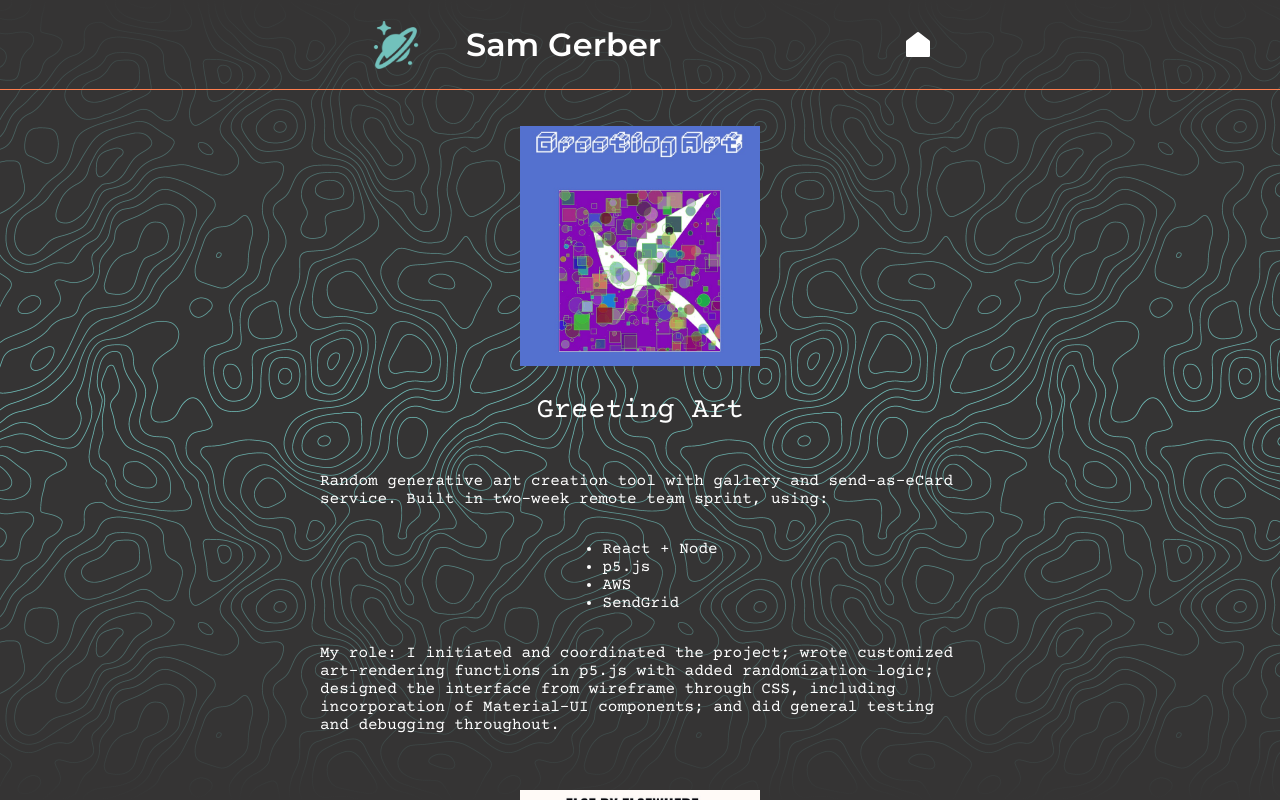
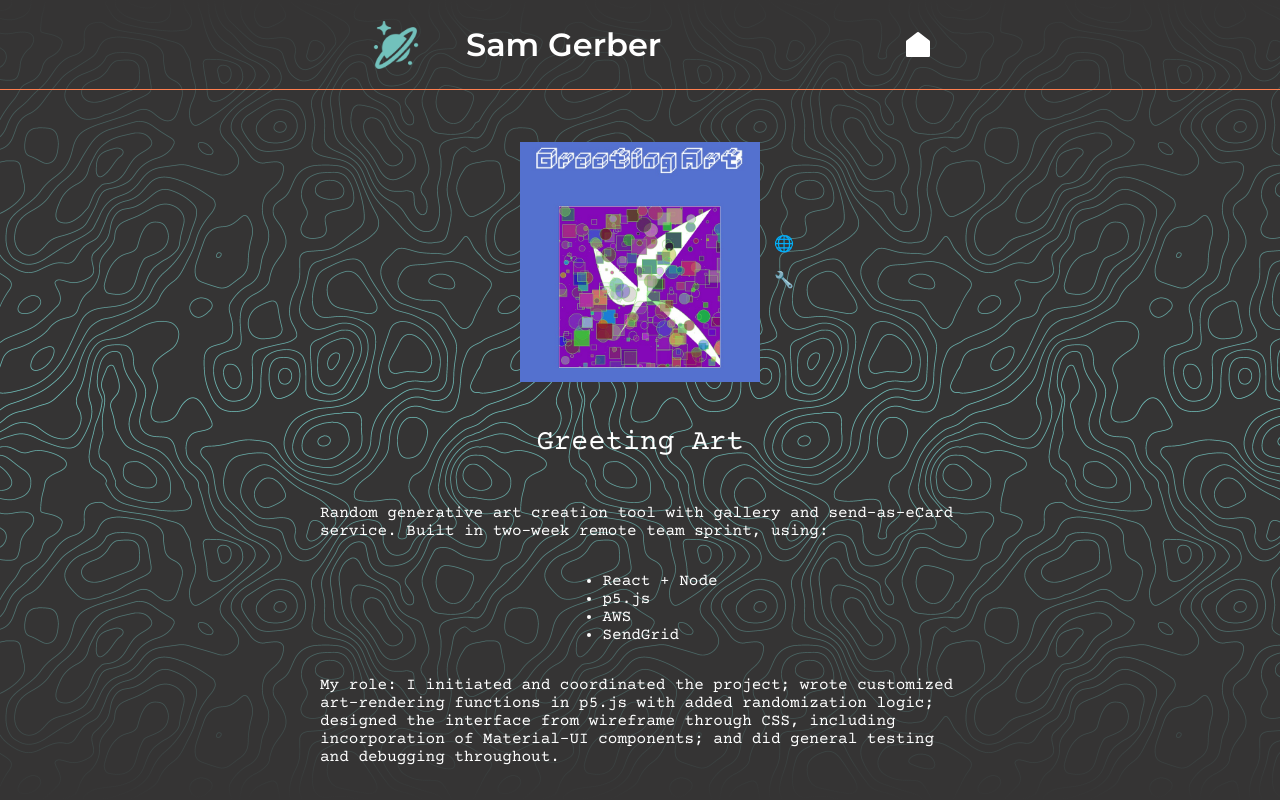
Before and after one commit to sgerpdx/pop-signpost, a Next.js app: page /projects in a window 1280 px wide. Built offline with nearby package versions, Linux system fonts and the light colour scheme; a web font is replaced by a local one.

Commit message:
additional project formatting

```diff
--- a/pages/projects.jsx
+++ b/pages/projects.jsx
@@ -26,12 +26,29 @@ export default function Projects() {
       <section className={styles.lowerContainer}>
         <section className={styles.projectScrollArea}>
           <div className={styles.contentScrollArea}>
+            <figure className={styles.projectImageArea}>
+              <figcaption
+                style={{ width: "48px", textAlign: "center" }}
+              ></figcaption>
               <Image
                 src={GreetingImage}
                 alt="screenshot of designasaur park app"
                 width="240"
                 height="240"
               />
+              <figcaption style={{ width: "48px", textAlign: "center" }}>
+                <p>
+                  <a href="https://greeting-art.netlify.app/" target="_blank">
+                    🌐
+                  </a>
+                </p>
+                <p>
+                  <a href="https://github.com/Greeting-Art" target="_blank">
+                    🔧
+                  </a>
+                </p>
+              </figcaption>
+            </figure>
             <p style={{ fontSize: "1.8em" }}>Greeting Art</p>
             <div className={styles.projectSummaryArea}>
               <p>
@@ -87,7 +104,6 @@ export default function Projects() {
               height="240"
             />
             <p style={{ fontSize: "1.8em" }}>Designasaur Park</p>
-            <p>🌐🔧</p>
             <div className={styles.projectSummaryArea}>
               <p>
                 Simulated DNA laboratory allowing users to custom-engineer new
@@ -105,12 +121,11 @@ export default function Projects() {
                 thematically-styled sign-in on the homepage; and created
                 graphics assets.
               </p>
-            </div>
-          </div>
-
               <nav>
                 <button onClick={handleNavChange}>return home</button>
               </nav>
+            </div>
+          </div>
         </section>
       </section>
     </main>
--- a/styles/Projects.module.css
+++ b/styles/Projects.module.css
@@ -89,6 +89,13 @@
   margin-bottom: 40px;
 }
 
+.projectImageArea {
+  display: flex;
+  flex-direction: row;
+  justify-content: center;
+  align-items: center;
+}
+
 .projectSummaryArea {
   display: flex;
   flex-direction: column;
```
Lines whose indentation alone changed are shown as unchanged.
